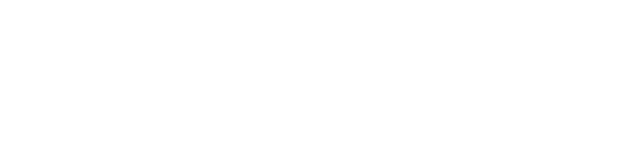
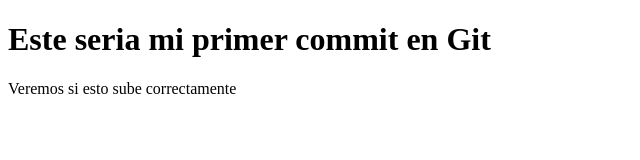
Before and after one commit to royleguiza/Prueba-primer-repositorio, a plain HTML site: page index.html in a window 1280 px wide. Shown: the whole page, without its empty margins (0-640 px from the left). Drawn offline with Linux system fonts and the light colour scheme.

Commit message:
Primer Commit

```diff
--- a/test_github.html
+++ b/index.html
@@ -3,9 +3,10 @@
 <head>
     <meta charset="UTF-8">
     <meta name="viewport" content="width=device-width, initial-scale=1.0">
-    <title>Document</title>
+    <title>Primer Commit</title>
 </head>
 <body>
-
+    <h1>Este seria mi primer commit en Git</h1>
+    <p>Veremos si esto sube correctamente</p>
 </body>
 </html>
```
